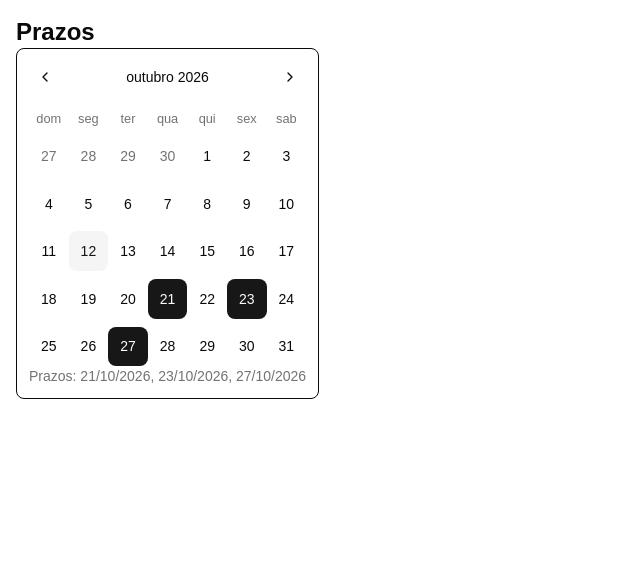
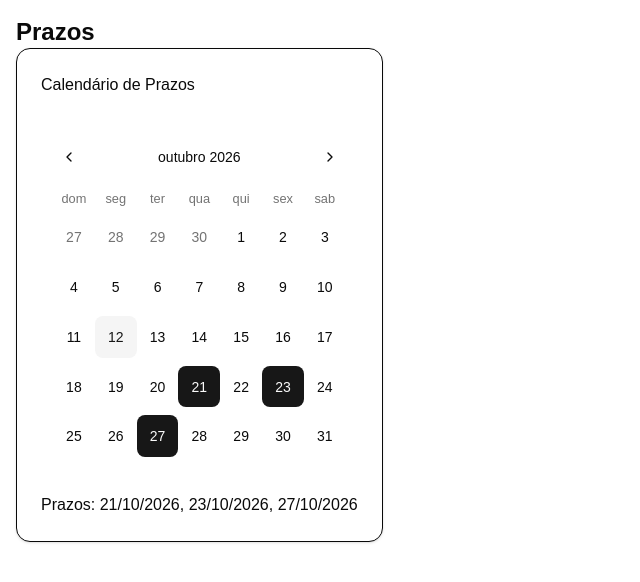
Before and after one commit to Lucasltx1/Projeto_SINDCOMB, a Next.js app in the folder frontend/: page /prazos in a window 1280 px wide. Shown: the top 582 px of the page, without its empty margins (0-640 px from the left). Built offline with nearby package versions, Linux system fonts and the light colour scheme.

Commit message:
Coloca calendário dentro de um card

```diff
--- a/frontend/src/app/prazos/prazosCalendario.tsx
+++ b/frontend/src/app/prazos/prazosCalendario.tsx
@@ -1,21 +1,27 @@
 "use client";
 import { Calendar } from "@/components/ui/calendar";
+import { Card, CardContent, CardFooter, CardHeader } from "@/components/ui/card";
 import { ptBR } from "react-day-picker/locale/pt-BR";
 
 export default function PrazosCalendario({prazos}: {prazos?: Date[]}) {
     return (
+            <Card className="w-fit">
+            <CardHeader>
+                Calendário de Prazos
+            </CardHeader>
+            <CardContent>
             <Calendar
             mode="multiple"
-            className="rounded-md border w-fit"
+            className="w-full"
             locale={ptBR}
             timeZone="UTC"
             selected={prazos}
             onSelect={() => {}}
-            footer={
-                <div className="text-center text-sm text-muted-foreground">
-                    {prazos && prazos.length > 0 ? `Prazos: ${prazos.map(p => p.toLocaleDateString("pt-BR")).join(", ")}` : "Nenhum prazo no momento."}
-                </div>
-            }
             />
+            </CardContent>
+            <CardFooter>
+                {prazos && prazos.length > 0 ? `Prazos: ${prazos.map(p => p.toLocaleDateString("pt-BR")).join(", ")}` : "Nenhum prazo no momento."}
+            </CardFooter>
+            </Card>
     );
 }
```
